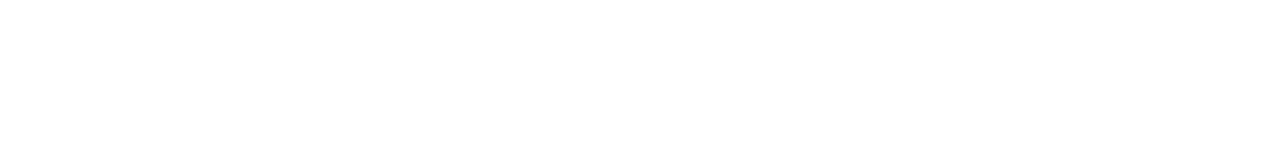
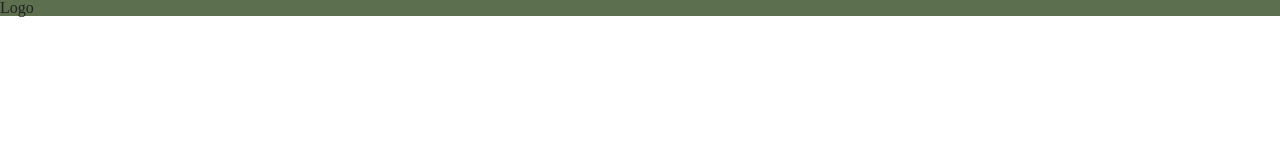
Before and after one commit to ZubnoyFei/header-dropdown-menu, a plain HTML site: page index.html in a window 1280 px wide. Drawn offline with Linux system fonts and the light colour scheme.

Commit message:
Added index.html

```diff
--- a/index.html
+++ b/index.html
@@ -10,4 +10,7 @@
     <link rel="stylesheet" href="src/index.css">
 </head>
 <body>
+<header>
+    <h2>Logo</h2>
+</header>
 </body>
--- a/src/index.css
+++ b/src/index.css
@@ -0,0 +1,3 @@
+header {
+    background-color: #5C6F4E;
+}
```
